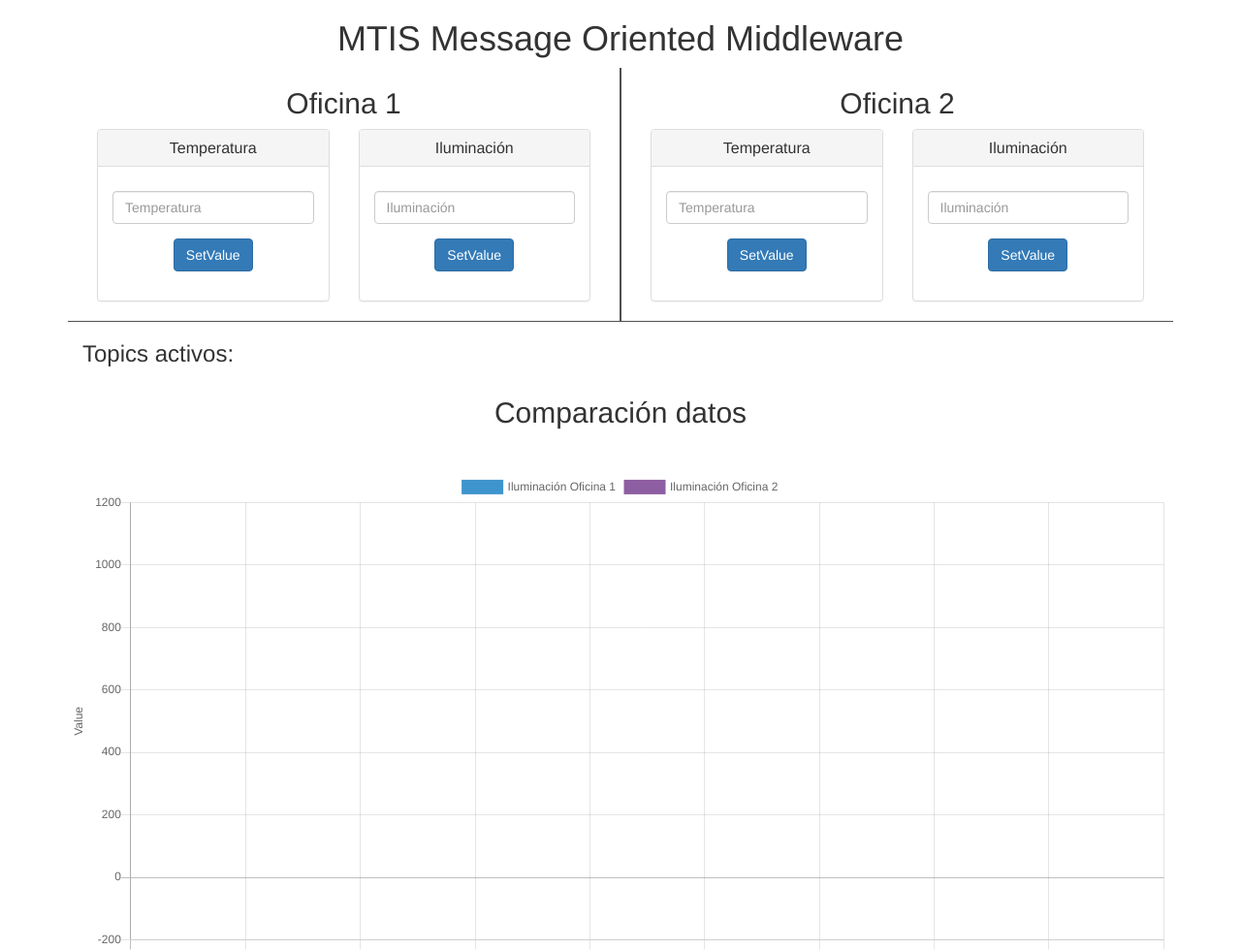
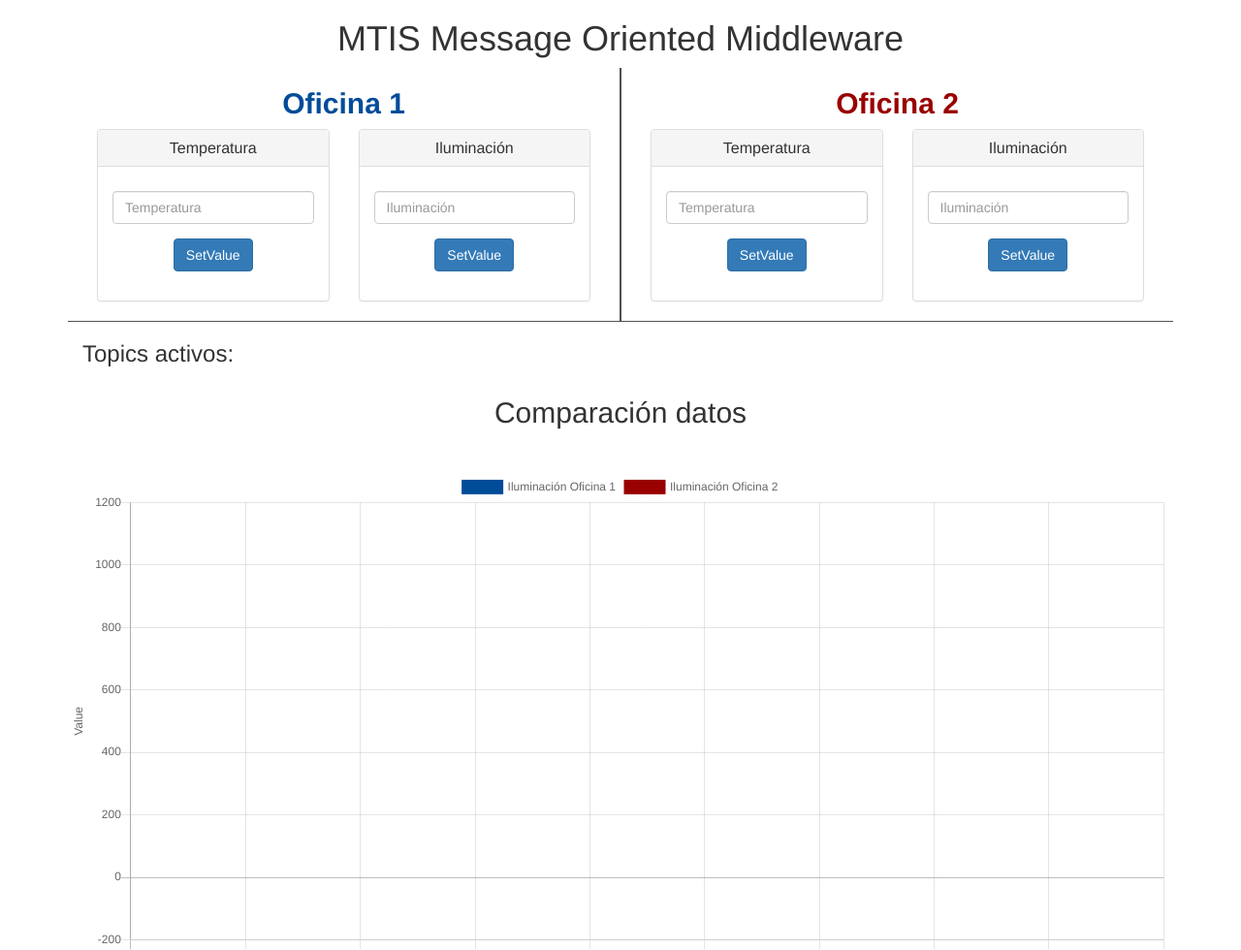
Before and after one commit to DiegoMGar/MTIS_MOM, a website: page frontend/index.html in a window 1280 px wide. Shown: the top 980 px of the page at 97% size. Drawn offline with nearby package versions, Linux system fonts and the light colour scheme; no server answers.

Commit message:
Chart colores y orden array

```diff
--- a/frontend/index.html
+++ b/frontend/index.html
@@ -38,6 +38,14 @@
         .backgred {
             background-color: firebrick;
         }
+        .h2_oficina1{
+            color:#004C99;
+            font-weight: bold;
+        }
+        .h2_oficina2{
+            color:#990000;
+            font-weight: bold;
+        }
     </style>
 </head>
 
@@ -45,7 +53,7 @@
     <div class="container">
         <h1>MTIS Message Oriented Middleware</h1>
         <div class="col-sm-12 col-md-6 border-righ">
-            <h2>Oficina 1</h2>
+            <h2 class="h2_oficina1">Oficina 1</h2>
             <div class="col-md-6 col-sm-12">
                 <div class="panel panel-default contenedorMOM">
                     <div class="panel-heading">
@@ -85,7 +93,7 @@
             </div>
         </div>
         <div class="col-sm-12 col-md-6 border-left">
-            <h2>Oficina 2</h2>
+            <h2 class="h2_oficina2">Oficina 2</h2>
             <div class="col-md-6 col-sm-12">
                 <div class="panel panel-default contenedorMOM">
                     <div class="panel-heading">
@@ -156,7 +164,7 @@
                     method: "POST",
                     body: JSON.stringify({ "topic": "oficina1Iluminacion", "value": $("#sendIlumOfi1").val() })
                 })
-                .then(function (resp) { alert("OK: " + resp.status) })
+                .then(function (resp) { alert("OK") })
                 .catch(function (err) { alert("Error fetch SendIlumOfi1: " + err.message) })
         })
         $("#sendIlumOfi2_btn").click(function () {
@@ -169,7 +177,7 @@
                     method: "POST",
                     body: JSON.stringify({ "topic": "oficina2Iluminacion", "value": $("#sendIlumOfi2").val() })
                 })
-                .then(function (resp) { alert("OK: " + resp.status) })
+                .then(function (resp) { alert("OK") })
                 .catch(function (err) { alert("Error fetch SendIlumOfi2: " + err.message) })
         })
         $("#sendTempOfi1_btn").click(function () {
@@ -182,7 +190,7 @@
                     method: "POST",
                     body: JSON.stringify({ "topic": "oficina1Temperatura", "value": $("#sendTempOfi1").val() })
                 })
-                .then(function (resp) { alert("OK: " + resp.status) })
+                .then(function (resp) { alert("OK") })
                 .catch(function (err) { alert("Error fetch sendTempOfi1: " + err.message) })
         })
         $("#sendTempOfi2_btn").click(function () {
@@ -195,51 +203,10 @@
                     method: "POST",
                     body: JSON.stringify({ "topic": "oficina2Temperatura", "value": $("#sendTempOfi2").val() })
                 })
-                .then(function (resp) { alert("OK: " + resp.status) })
+                .then(function (resp) { alert("OK") })
                 .catch(function (err) { alert("Error fetch sendTempOfi2: " + err.message) })
         })
-    </script>
-    <script>
-        var topics = new Array()
-        var listsLength = 20
-        var valoresAgrupados = {
-            oficina1Iluminacion: [],
-            oficina2Iluminacion: [],
-            oficina1Temperatura: [],
-            oficina2Temperatura: [],
-        }
-        fetch("http://localhost:3000/topics")
-            .then(function (resp) {
-                return resp.json()
-            }).then(function (resp) {
-                for (var i of resp) {
-                    $("#topicsActivos").append("<li>" + i + "</li>")
-                    topics.push(i)
-                }
-                printTopics(topics, listsLength)
-            }).catch(function (err) {
-                alert("Error fetch topics: " + err.message)
-            })
-        setInterval(function () {
-            // SINCRONIZACIÓN Y FETCH DE MENSAJES DE CADA LISTADO
-            for (var i of topics) {
-                fetch("http://localhost:3000/messages/" + i)
-                    .then(function (resp) {
-                        return resp.json()
-                    }).then(function (resp) {
-                        valoresAgrupados[resp.topic] = resp.list
-                        var listado = resp.list.reverse()
-                        for (var j in listado) {
-                            $("#" + resp.topic + "_" + j.toString()).html(listado[j])
-                        }
-                    }).catch(function (err) {
-                        alert("Error fetch topic [" + i + "]: " + err.message)
-                    })
-            }
-        }, 3000)
-    </script>
-    <script>
-        setInterval(function () {
+        function charts(){
             new Chart(document.getElementById("line-chart"), {
                 type: 'line',
                 data: {
@@ -247,14 +214,14 @@
                     datasets: [{
                         data: valoresAgrupados.oficina1Iluminacion,
                         label: "Iluminación Oficina 1",
-                        borderColor: "#3e95cd",
+                        borderColor: "#004C99",
                         cubicInterpolationMode: 'monotone',
                         fill: false
                     },
                     {
                         data: valoresAgrupados.oficina2Iluminacion,
                         label: "Iluminación Oficina 2",
-                        borderColor: "#8e5ea2",
+                        borderColor: "#990000",
                         cubicInterpolationMode: 'monotone',
                         fill: false
                     }
@@ -298,14 +265,14 @@
                     datasets: [{
                         data: valoresAgrupados.oficina1Temperatura,
                         label: "Temperatura Oficina 1",
-                        borderColor: "#3e95cd",
+                        borderColor: "#004C99",
                         cubicInterpolationMode: 'monotone',
                         fill: false
                     },
                     {
                         data: valoresAgrupados.oficina2Temperatura,
                         label: "Temperatura Oficina 2",
-                        borderColor: "#8e5ea2",
+                        borderColor: "#990000",
                         cubicInterpolationMode: 'monotone',
                         fill: false
                     }
@@ -342,7 +309,47 @@
                     }
                 }
             })
-        }, 5000)
+        }
+    </script>
+    <script>
+        var topics = new Array()
+        var listsLength = 20
+        var valoresAgrupados = {
+            oficina1Iluminacion: [],
+            oficina2Iluminacion: [],
+            oficina1Temperatura: [],
+            oficina2Temperatura: [],
+        }
+        fetch("http://localhost:3000/topics")
+            .then(function (resp) {
+                return resp.json()
+            }).then(function (resp) {
+                for (var i of resp) {
+                    $("#topicsActivos").append("<li>" + i + "</li>")
+                    topics.push(i)
+                }
+                printTopics(topics, listsLength)
+            }).catch(function (err) {
+                alert("Error fetch topics: " + err.message)
+            })
+        setInterval(function () {
+            // SINCRONIZACIÓN Y FETCH DE MENSAJES DE CADA LISTADO
+            for (var i of topics) {
+                fetch("http://localhost:3000/messages/" + i)
+                    .then(function (resp) {
+                        return resp.json()
+                    }).then(function (resp) {
+                        var listado = resp.list.reverse()
+                        valoresAgrupados[resp.topic] = resp.list
+                        for (var j in listado) {
+                            $("#" + resp.topic + "_" + j.toString()).html(listado[j])
+                        }
+                    }).catch(function (err) {
+                        alert("Error fetch topic [" + i + "]: " + err.message)
+                    })
+            }
+            setTimeout(charts(),2000)
+        }, 3000)
     </script>
 </body>
 
```
